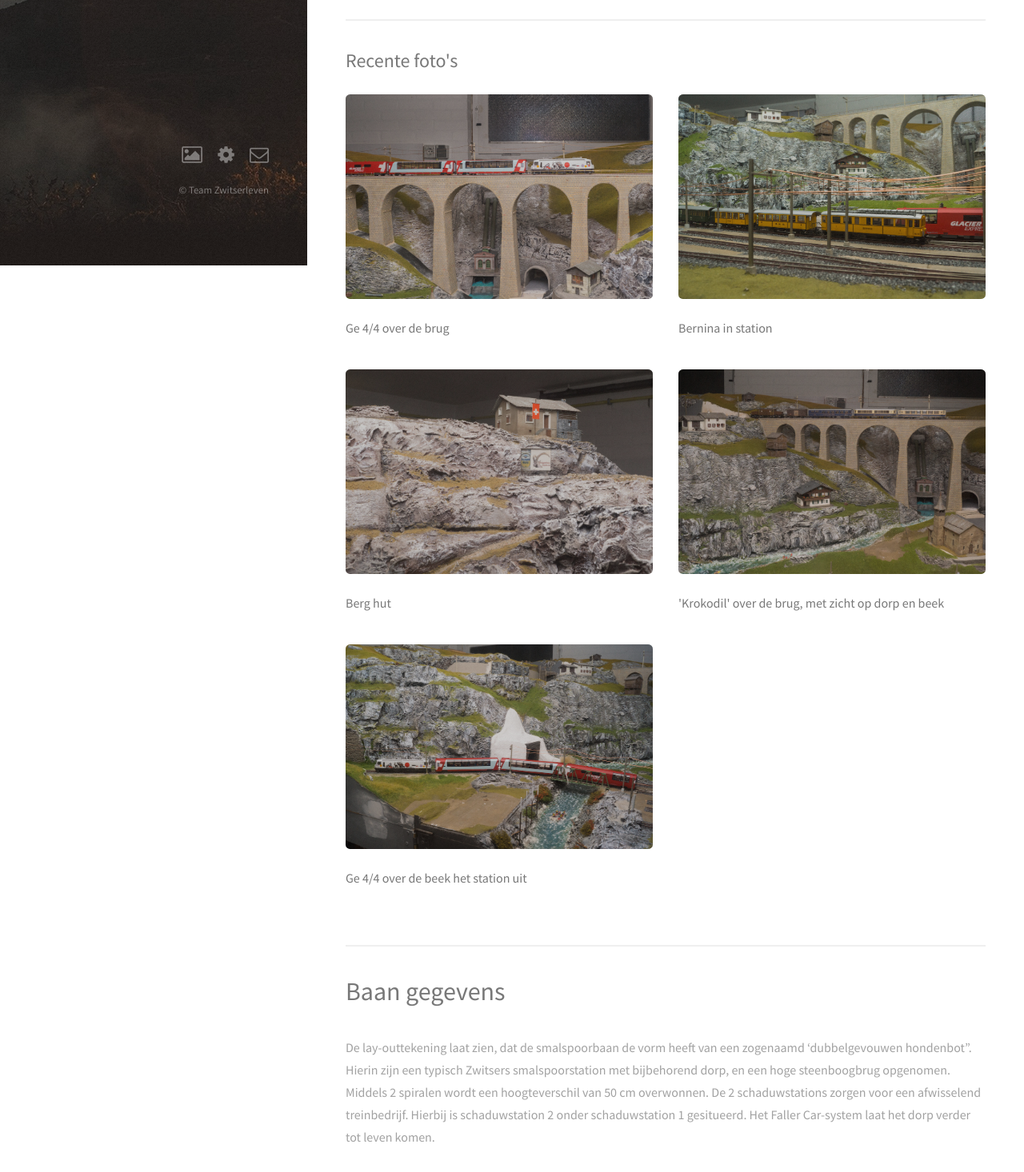
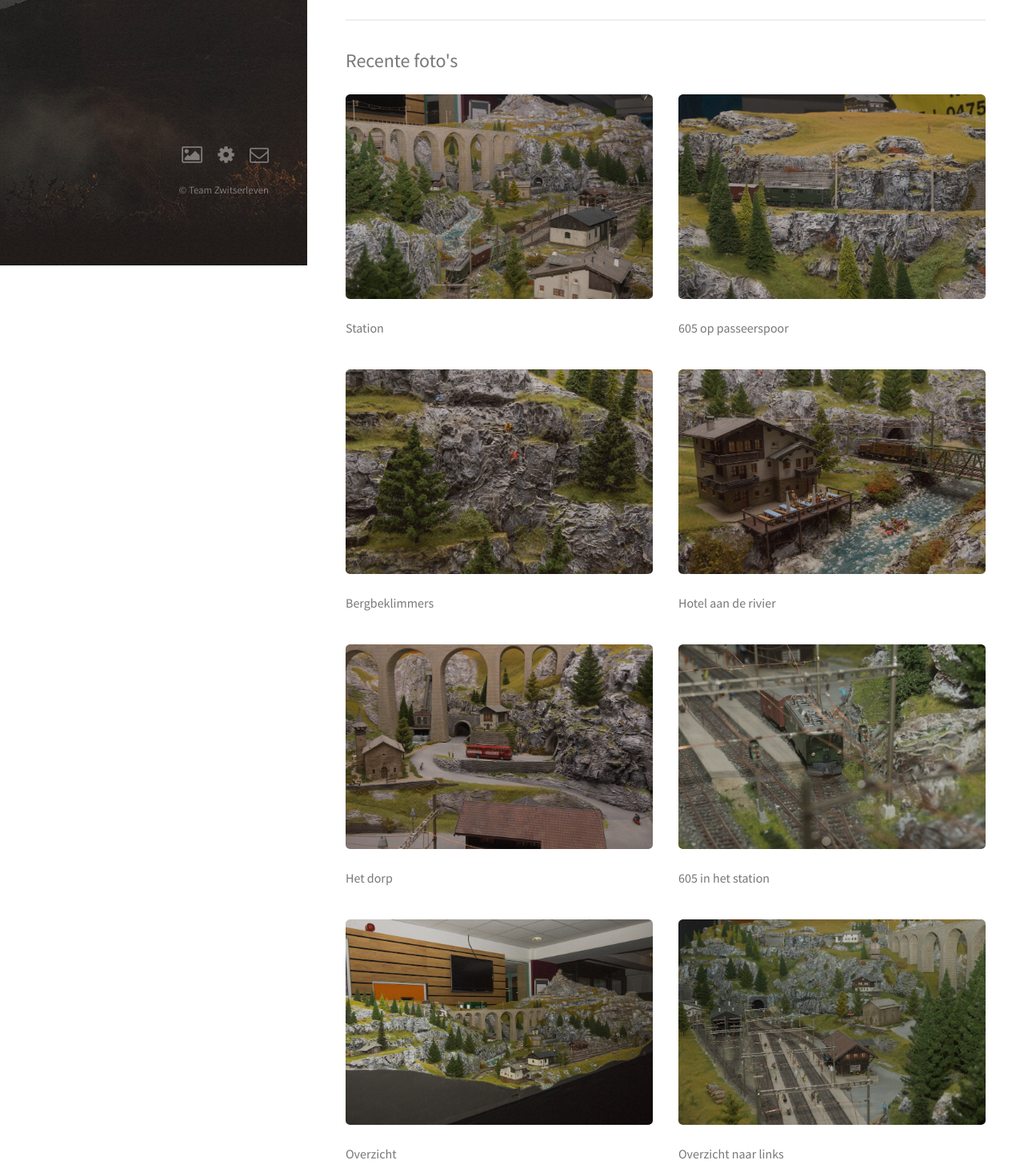
Before and after one commit to TeamZwitserleven/TeamZwitserleven.github.io, a plain HTML site: page index.html in a window 1280 px wide. Shown: the part 468-1934 px from the top of the page at 80% size. Drawn offline with Linux system fonts and the light colour scheme.

Commit message:
Publish version 3745593

```diff
--- a/index.html
+++ b/index.html
@@ -38,42 +38,66 @@
 	<div class="row">
 
 		<article class="6u 12u$(xsmall) work-item">
-			<a href="/images/2015-586.jpg" class="image fit thumb">
-				<img src="/images/2015-586.jpg" alt="" />
+			<a href="/images/2015-1657.jpg" class="image fit thumb">
+				<img src="/images/2015-1657.jpg" alt="" />
 			</a>
-			<h3>Ge 4/4 over de brug</h3>
+			<h3>Station</h3>
 			<p></p>
 		</article>
 
 		<article class="6u 12u$(xsmall) work-item">
-			<a href="/images/2015-577.jpg" class="image fit thumb">
-				<img src="/images/2015-577.jpg" alt="" />
+			<a href="/images/2015-1660.jpg" class="image fit thumb">
+				<img src="/images/2015-1660.jpg" alt="" />
 			</a>
-			<h3>Bernina in station</h3>
+			<h3>605 op passeerspoor</h3>
 			<p></p>
 		</article>
 
 		<article class="6u 12u$(xsmall) work-item">
-			<a href="/images/2015-599.jpg" class="image fit thumb">
-				<img src="/images/2015-599.jpg" alt="" />
+			<a href="/images/2015-1676.jpg" class="image fit thumb">
+				<img src="/images/2015-1676.jpg" alt="" />
 			</a>
-			<h3>Berg hut</h3>
+			<h3>Bergbeklimmers</h3>
 			<p></p>
 		</article>
 
 		<article class="6u 12u$(xsmall) work-item">
-			<a href="/images/2015-603.jpg" class="image fit thumb">
-				<img src="/images/2015-603.jpg" alt="" />
+			<a href="/images/2015-1678.jpg" class="image fit thumb">
+				<img src="/images/2015-1678.jpg" alt="" />
 			</a>
-			<h3>&#39;Krokodil&#39; over de brug, met zicht op dorp en beek</h3>
+			<h3>Hotel aan de rivier</h3>
 			<p></p>
 		</article>
 
 		<article class="6u 12u$(xsmall) work-item">
-			<a href="/images/2015-604.jpg" class="image fit thumb">
-				<img src="/images/2015-604.jpg" alt="" />
+			<a href="/images/2015-1679.jpg" class="image fit thumb">
+				<img src="/images/2015-1679.jpg" alt="" />
 			</a>
-			<h3>Ge 4/4 over de beek het station uit</h3>
+			<h3>Het dorp</h3>
+			<p></p>
+		</article>
+
+		<article class="6u 12u$(xsmall) work-item">
+			<a href="/images/2015-1663.jpg" class="image fit thumb">
+				<img src="/images/2015-1663.jpg" alt="" />
+			</a>
+			<h3>605 in het station</h3>
+			<p></p>
+		</article>
+
+		<article class="6u 12u$(xsmall) work-item">
+			<a href="/images/2015-1670.jpg" class="image fit thumb">
+				<img src="/images/2015-1670.jpg" alt="" />
+			</a>
+			<h3>Overzicht</h3>
+			<p></p>
+		</article>
+
+		<article class="6u 12u$(xsmall) work-item">
+			<a href="/images/2015-1664.jpg" class="image fit thumb">
+				<img src="/images/2015-1664.jpg" alt="" />
+			</a>
+			<h3>Overzicht naar links</h3>
 			<p></p>
 		</article>
 
```
Also changed, not shown: images/2015-1657.jpg (added), images/2015-1660.jpg (added), images/2015-1663.jpg (added), images/2015-1664.jpg (added), images/2015-1670.jpg (added), images/2015-1676.jpg (added), images/2015-1678.jpg (added), images/2015-1679.jpg (added).
